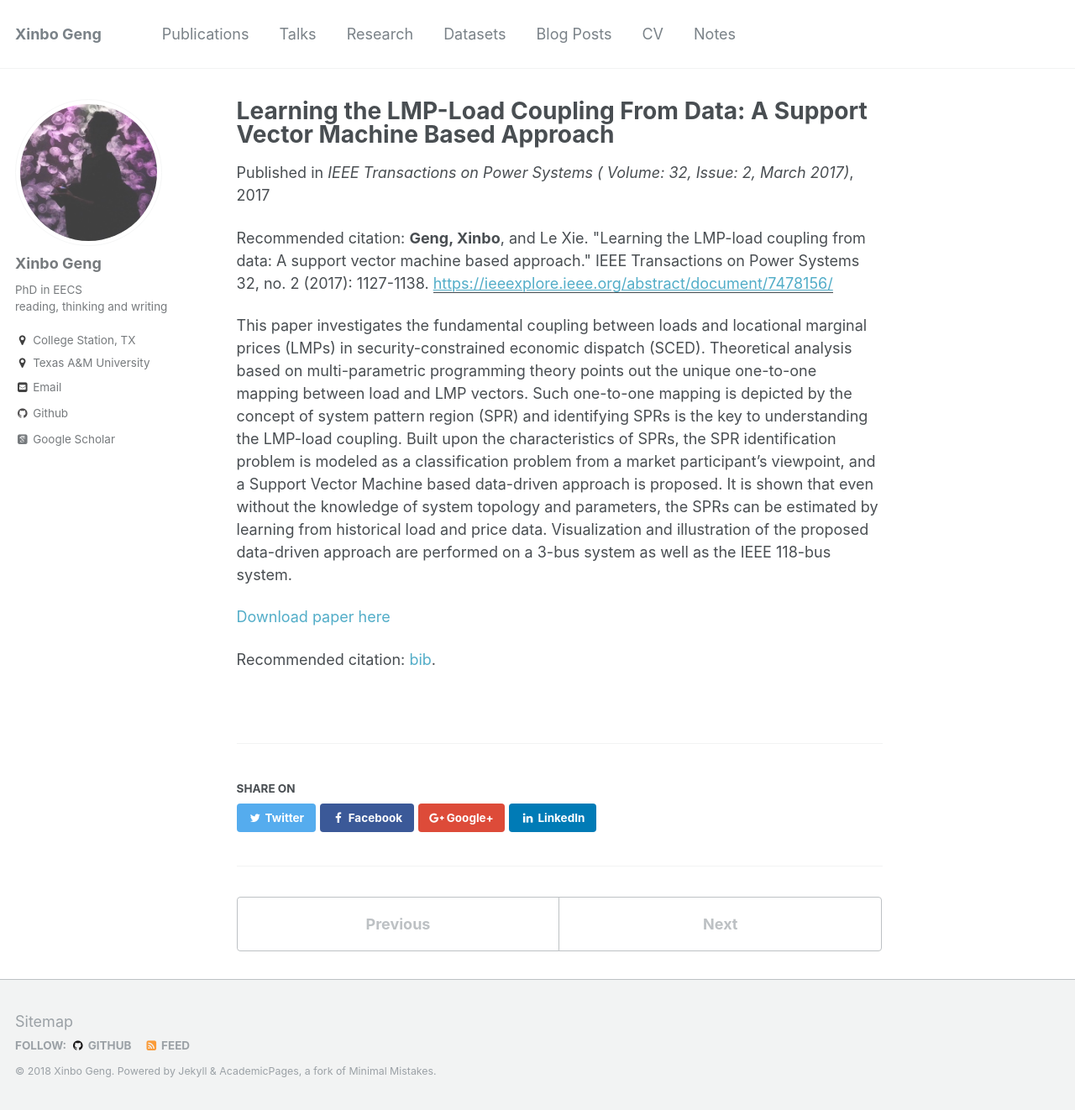
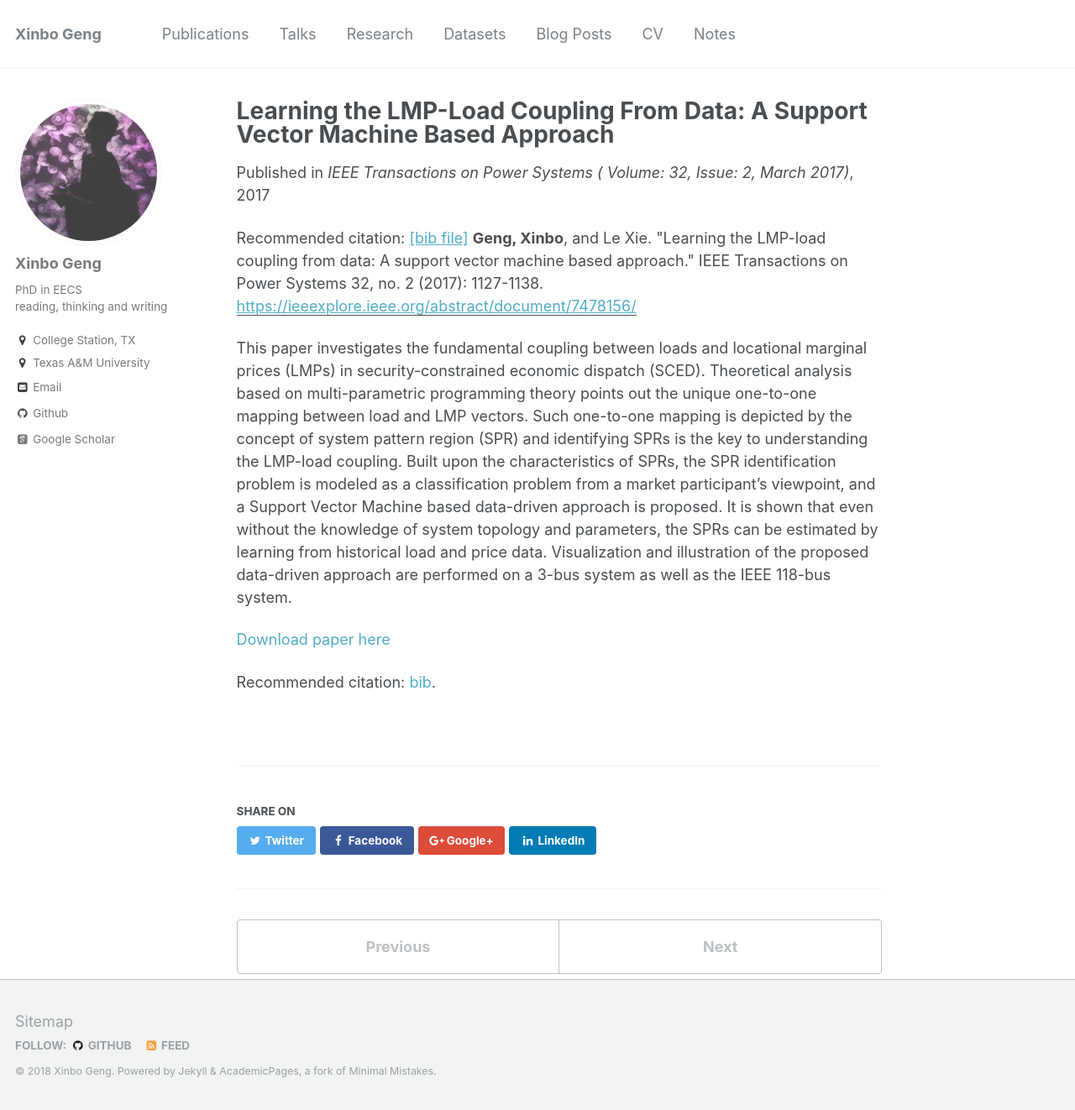
Before and after one commit to xb00dx/xb00dx.github.io, a Jekyll site: the page built from _publications/2017-03-MLPLMPSVM-TPS.md, in a window 1280 px wide and 1322 px high. Shown: the whole window at 84% size. Built offline with Jekyll 4.4.1, drawn with Linux system fonts in a browser that asks for light colours; some web fonts are replaced.

Commit message:
small modification on the links

```diff
--- a/_publications/2017-03-MLPLMPSVM-TPS.md
+++ b/_publications/2017-03-MLPLMPSVM-TPS.md
@@ -6,7 +6,7 @@ excerpt: '(1) Understanding the geometric and structural properties of the Econo
 date: 2017-03-15
 venue: 'IEEE Transactions on Power Systems ( Volume: 32, Issue: 2, March 2017)'
 paperurl: 'https://ieeexplore.ieee.org/abstract/document/7478156/'
-citation: '<b>Geng, Xinbo</b>, and Le Xie. "Learning the LMP-load coupling from data: A support vector machine based approach." IEEE Transactions on Power Systems 32, no. 2 (2017): 1127-1138.'
+citation: '<a href = "http://xb00dx.github.io/files/2017-03-MLPLMPSVM-TPS.bib">[bib file]</a> <b>Geng, Xinbo</b>, and Le Xie. "Learning the LMP-load coupling from data: A support vector machine based approach." IEEE Transactions on Power Systems 32, no. 2 (2017): 1127-1138.'
 ---
 
 This paper investigates the fundamental coupling between loads and locational marginal prices (LMPs) in security-constrained economic dispatch (SCED). Theoretical analysis based on multi-parametric programming theory points out the unique one-to-one mapping between load and LMP vectors. Such one-to-one mapping is depicted by the concept of system pattern region (SPR) and identifying SPRs is the key to understanding the LMP-load coupling. Built upon the characteristics of SPRs, the SPR identification problem is modeled as a classification problem from a market participant's viewpoint, and a Support Vector Machine based data-driven approach is proposed. It is shown that even without the knowledge of system topology and parameters, the SPRs can be estimated by learning from historical load and price data. Visualization and illustration of the proposed data-driven approach are performed on a 3-bus system as well as the IEEE 118-bus system.
```
Also changed, not shown: _publications/2015-06-EnergyCouponMFG-ACMPER.md (+1 -1 lines), _publications/2015-07-SPR-PESGM.md (+1 -1 lines), _publications/2015-11-PrivacyDR-SmartGridComm.md (+1 -1 lines), _publications/2017-02-LAORPD-ISAP.md (+1 -1 lines).
